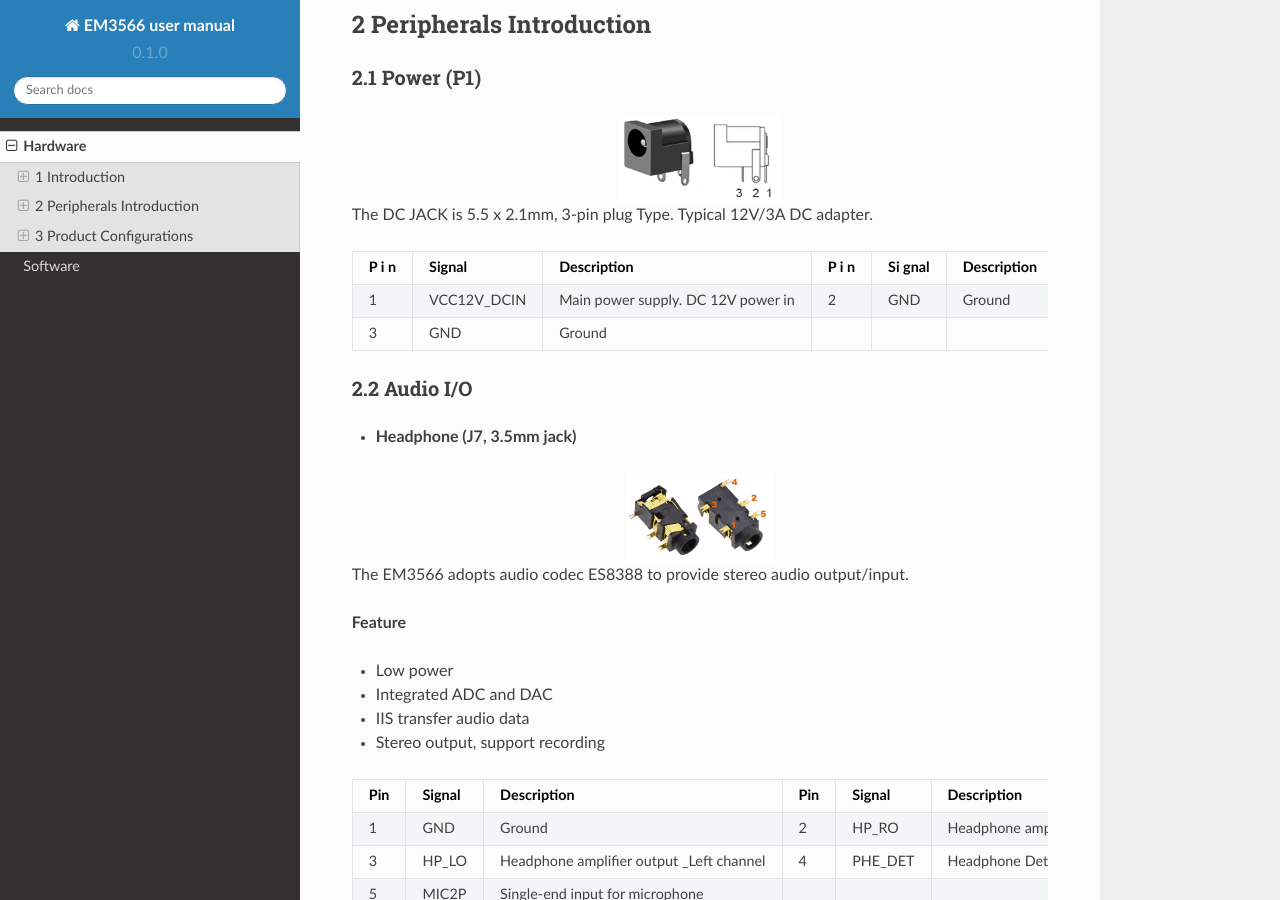
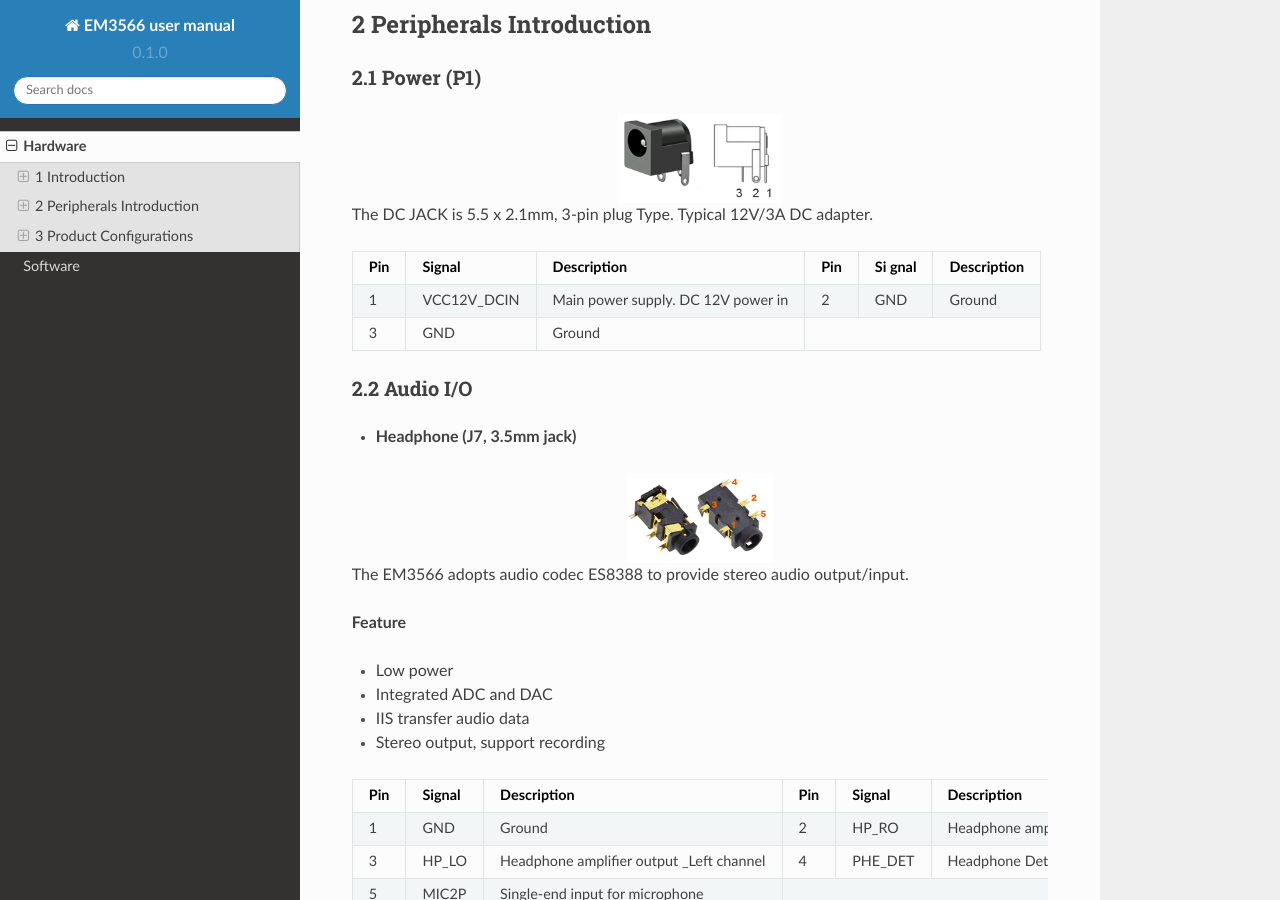
Before and after one commit to boardcon/EM3566, a Sphinx documentation site: the page built from docs/source/hardware.rst, in a window 1280 px wide and 900 px high, scrolled down 9069 px. Built offline with Sphinx 7.4.7 and the Read the Docs theme 2.0.0, drawn with Linux system fonts in a browser that asks for light colours.

Commit message:
Update hardware.rst

```diff
--- a/docs/source/hardware.rst
+++ b/docs/source/hardware.rst
@@ -767,15 +767,14 @@
 The DC JACK is 5.5 x 2.1mm, 3-pin plug Type. Typical 12V/3A DC adapter.
 
 +---+-------------+------------------+---+------+--------------------+
-| P | Signal      | Description      | P | Si   | Description        |
-| i |             |                  | i | gnal |                    |
-| n |             |                  | n |      |                    |
+|Pin| Signal      | Description      |Pin| Si   | Description        |
+|   |             |                  |   | gnal |                    |
 +===+=============+==================+===+======+====================+
 | 1 | VCC12V_DCIN | Main power       | 2 | GND  | Ground             |
 |   |             | supply.          |   |      |                    |
 |   |             | DC 12V power in  |   |      |                    |
 +---+-------------+------------------+---+------+--------------------+
-| 3 | GND         | Ground           |   |      |                    |
+| 3 | GND         | Ground           |                               |
 +---+-------------+------------------+---+------+--------------------+
 
 2.2 Audio I/O
@@ -809,8 +808,8 @@
 |   |           | amplifier output |   |           | Detect          |
 |   |           | \_Left channel   |   |           |                 |
 +---+-----------+------------------+---+-----------+-----------------+
-| 5 | MIC2P     | Single-end input |   |           |                 |
-|   |           | for microphone   |   |           |                 |
+| 5 | MIC2P     | Single-end input |                                 |
+|   |           | for microphone   |                                 |
 +---+-----------+------------------+---+-----------+-----------------+
 
 -  **SPIF-OUT (DJ2)**
@@ -828,7 +827,7 @@
 | 1 | SPDIF_TX_M2  | SPDIF signal  | 2 | VCC3V3_SYS | 3.3V power     |
 |   |              |               |   |            | supply         |
 +---+--------------+---------------+---+------------+----------------+
-| 3 | GND          | Ground        |   |            |                |
+| 3 | GND          | Ground        |                                 |
 +---+--------------+---------------+---+------------+----------------+
 
 2.3 HDMI OUT (J4)
```
